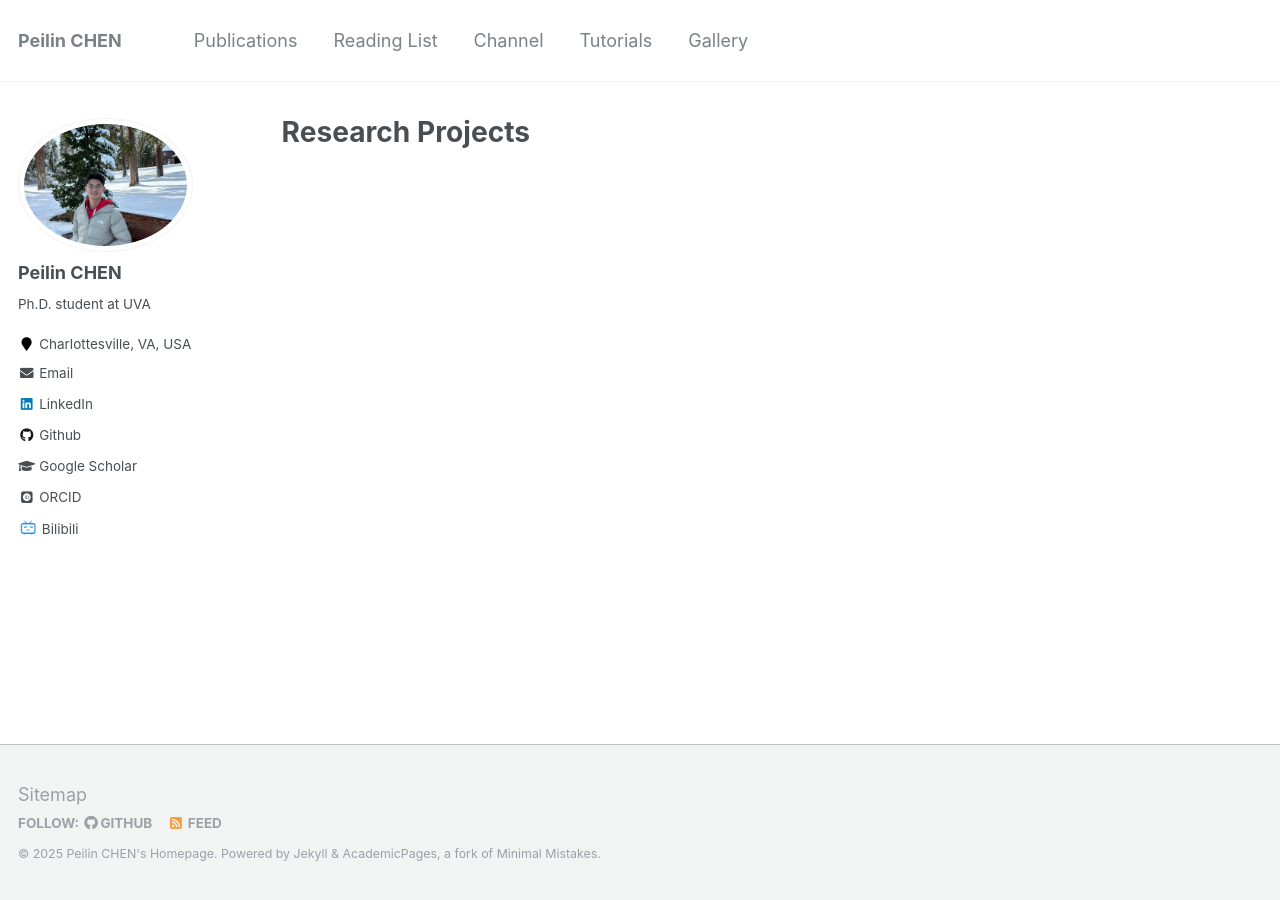
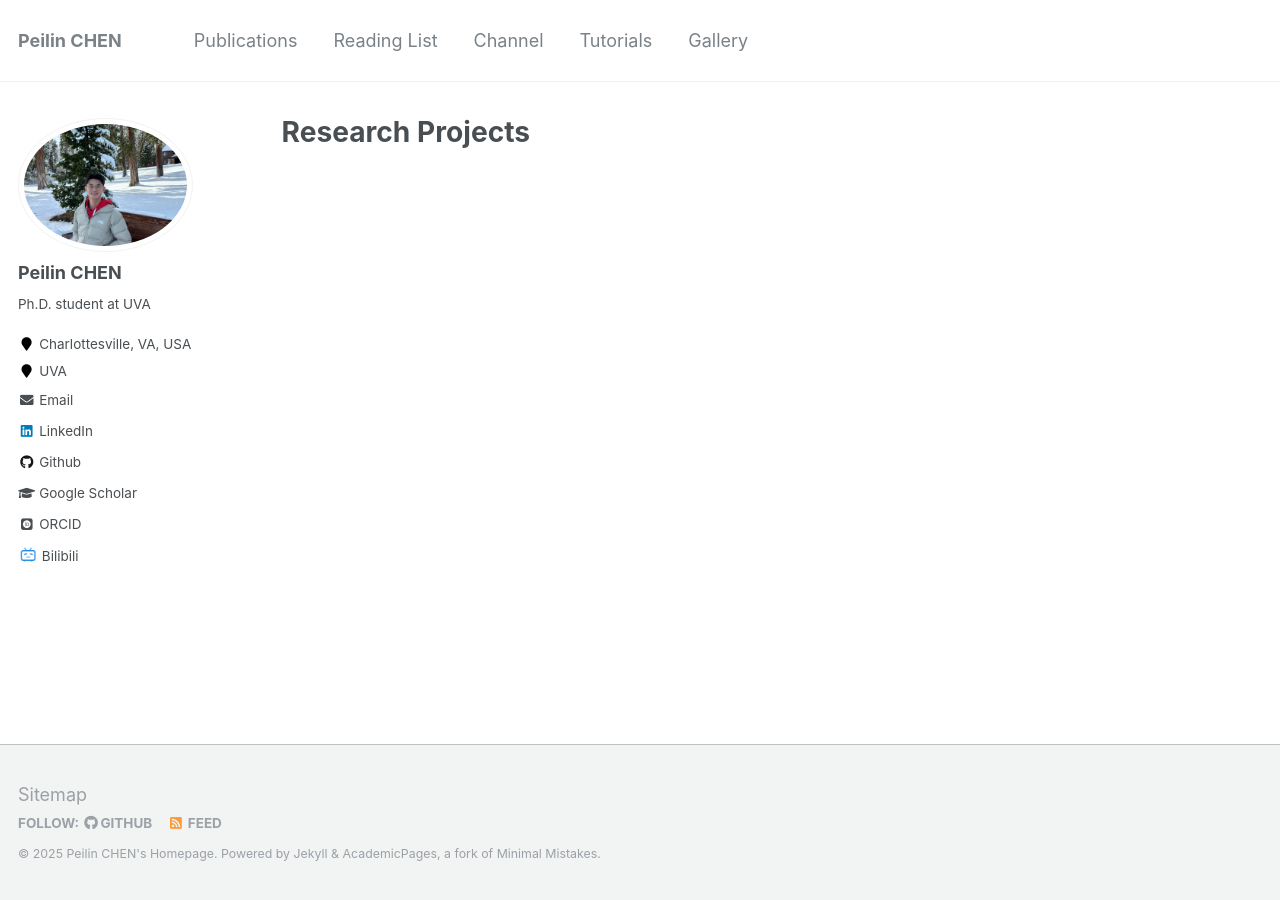
Before and after one commit to peilin-chen/peilin-chen.github.io, a Jekyll site: the page built from _pages/research.md, in a window 1280 px wide. Built offline with Jekyll 4.4.1, drawn with Linux system fonts in a browser that asks for light colours; some web fonts are replaced.

Commit message:
Update _config.yml

```diff
--- a/_config.yml
+++ b/_config.yml
@@ -84,7 +84,7 @@ author:
   avatar           : "my_photo6.jpg"
   bio              : "Ph.D. student at UVA"
   location         : "Charlottesville, VA, USA"
-  employer         :
+  employer         : "UVA"
   #pubmed           : "https://www.ncbi.nlm.nih.gov/pubmed/?term=john+snow"
   googlescholar    : "https://scholar.google.com/citations?user=REMjlmUAAAAJ&hl=en"
   email            :  "peilin@virginia.edu"
```
